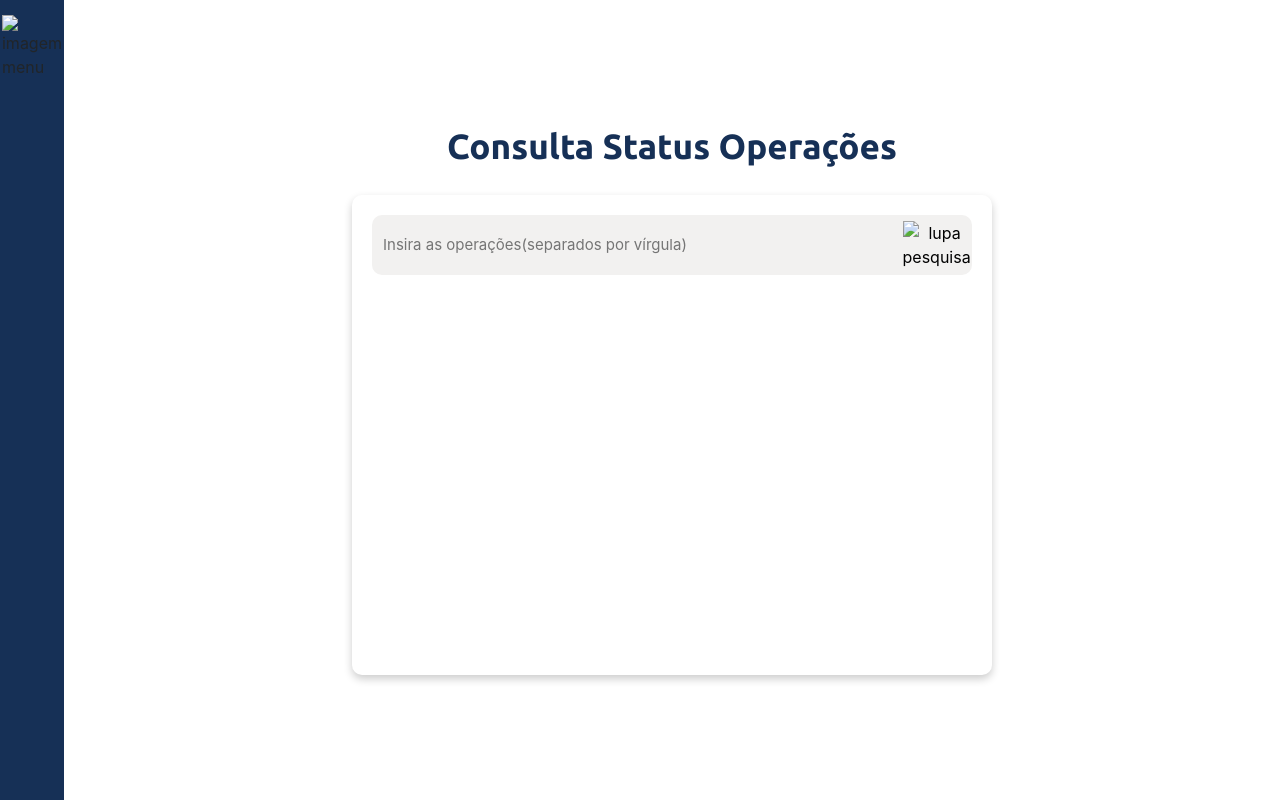
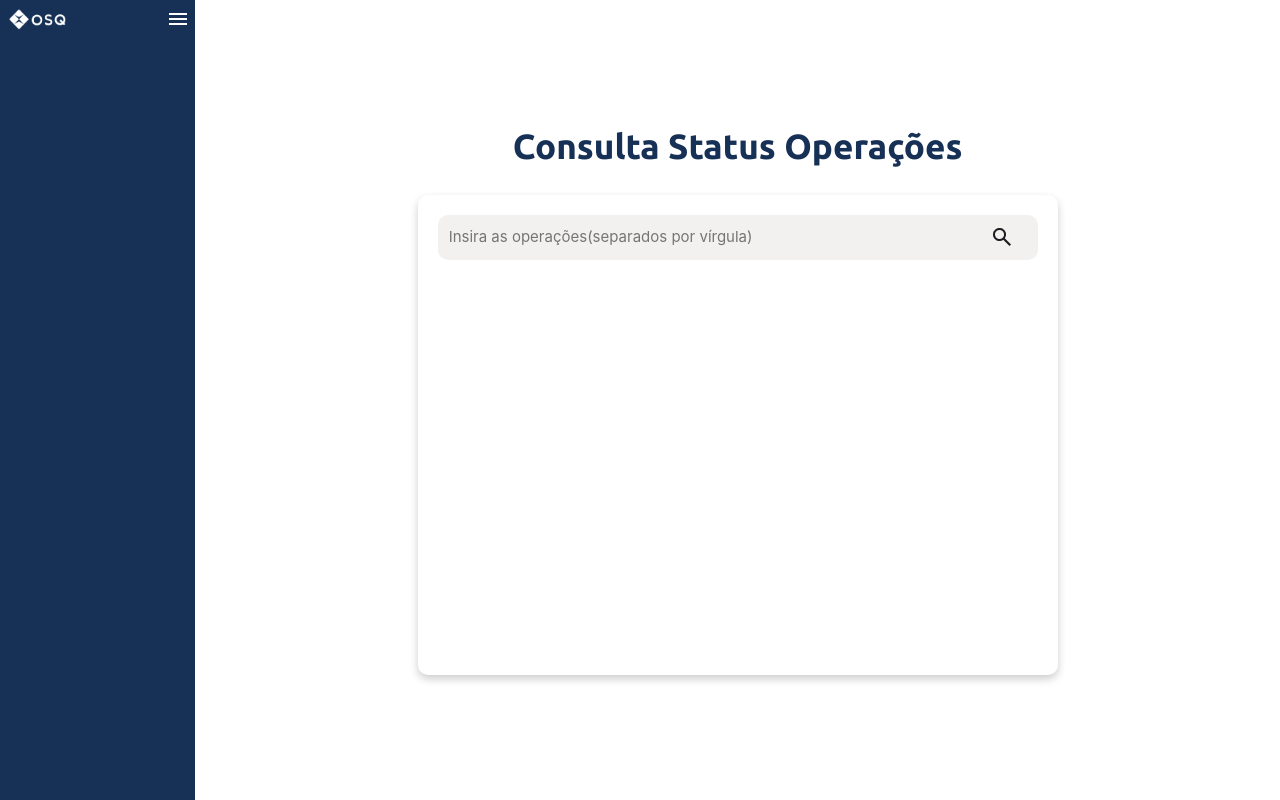
Before and after one commit to AlexyaF/api-consumer-ui, a website: page public/index.html in a window 1280 px wide. Both pictures are taken after a click on the picture 32 px from the left and 47 px from the top of the page. Drawn offline with nearby package versions, Linux system fonts and the light colour scheme.

Commit message:
Ajustando conflitos de caminho

```diff
--- a/public/index.html
+++ b/public/index.html
@@ -14,10 +14,10 @@
     <section class="menu collapsed">
         <div id="menu__icons">
             <div class="menu__icon__container logo">
-                <img src="/project-root/image/logo.png" alt="icon logo" id="logo_icon" class="hidden">
+                <img src="image/logo.png" alt="icon logo" id="logo_icon" class="hidden">
             </div>
             <div class="menu__icon__container menu">
-                <img src="/project-root/image/menu.png" alt="imagem menu" id="menu_icon" onclick="toggleMenu()" >
+                <img src="image/menu.png" alt="imagem menu" id="menu_icon" onclick="toggleMenu()" >
             </div>
         </div>
     </section>
@@ -30,7 +30,7 @@
             <form onsubmit="event.preventDefault(); consultar();" class="consulta__box__forms">
                 <input type="text" id="operationIds" placeholder="Insira as operações(separados por vírgula)" class="consulta__box__input">
                 <button type="submit" class = "consulta__box__botao">
-                    <img src="/project-root/image/icon.png" alt="lupa pesquisa" class="consulta__box__botao__icon">
+                    <img src="image/icon.png" alt="lupa pesquisa" class="consulta__box__botao__icon">
                 </button>
             </form>
         </div>
@@ -40,7 +40,7 @@
 
     </div>
     </section>
-    <script src="/project-root/public/js/script.js"></script>
-    <script src="/project-root/public/js/interactions.js"></script>
+    <script src="js/script.js"></script>
+    <script src="js/interactions.js"></script>
 </body>
 </html>
--- a/public/js/app.js
+++ b/public/js/app.js
@@ -64,7 +64,7 @@
 // Função para ler a consulta SQL do arquivo
 async function getQuery() {
     try {
-        const queryPath = path.join(__dirname, '..','..', 'sql', 'query_consulta.sql');
+        const queryPath = path.join(__dirname, '..','..', 'sql', 'query.sql');
         const query = await fs.readFile(queryPath, 'utf8');
         return query;
     } catch (error) {
```
Also changed, not shown: public/image/icon.png (renamed from image/icon.png), public/image/logo.png (renamed from image/logo.png), public/image/logo_icon.png (renamed from image/logo_icon.png), public/image/menu.png (renamed from image/menu.png).
